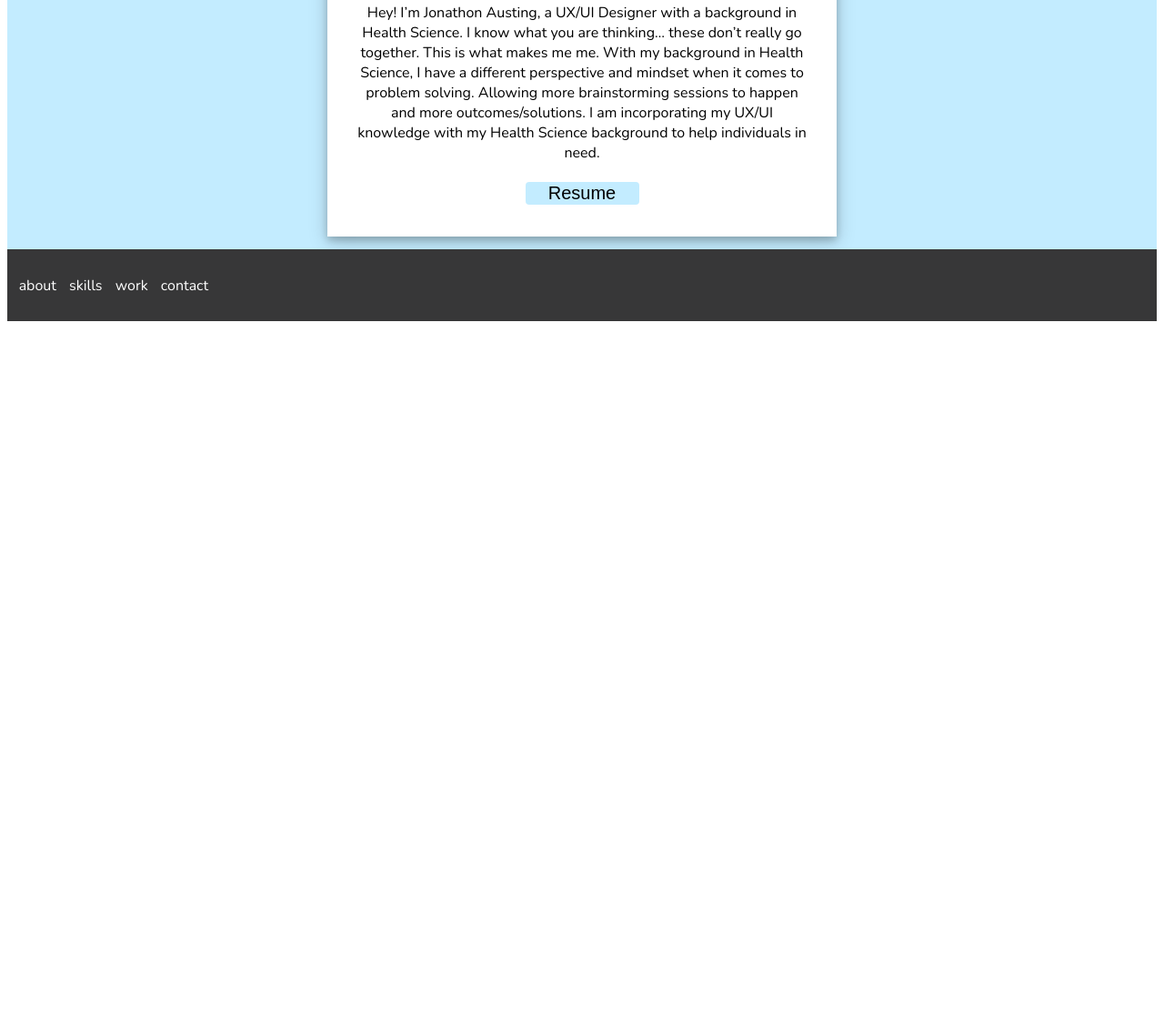
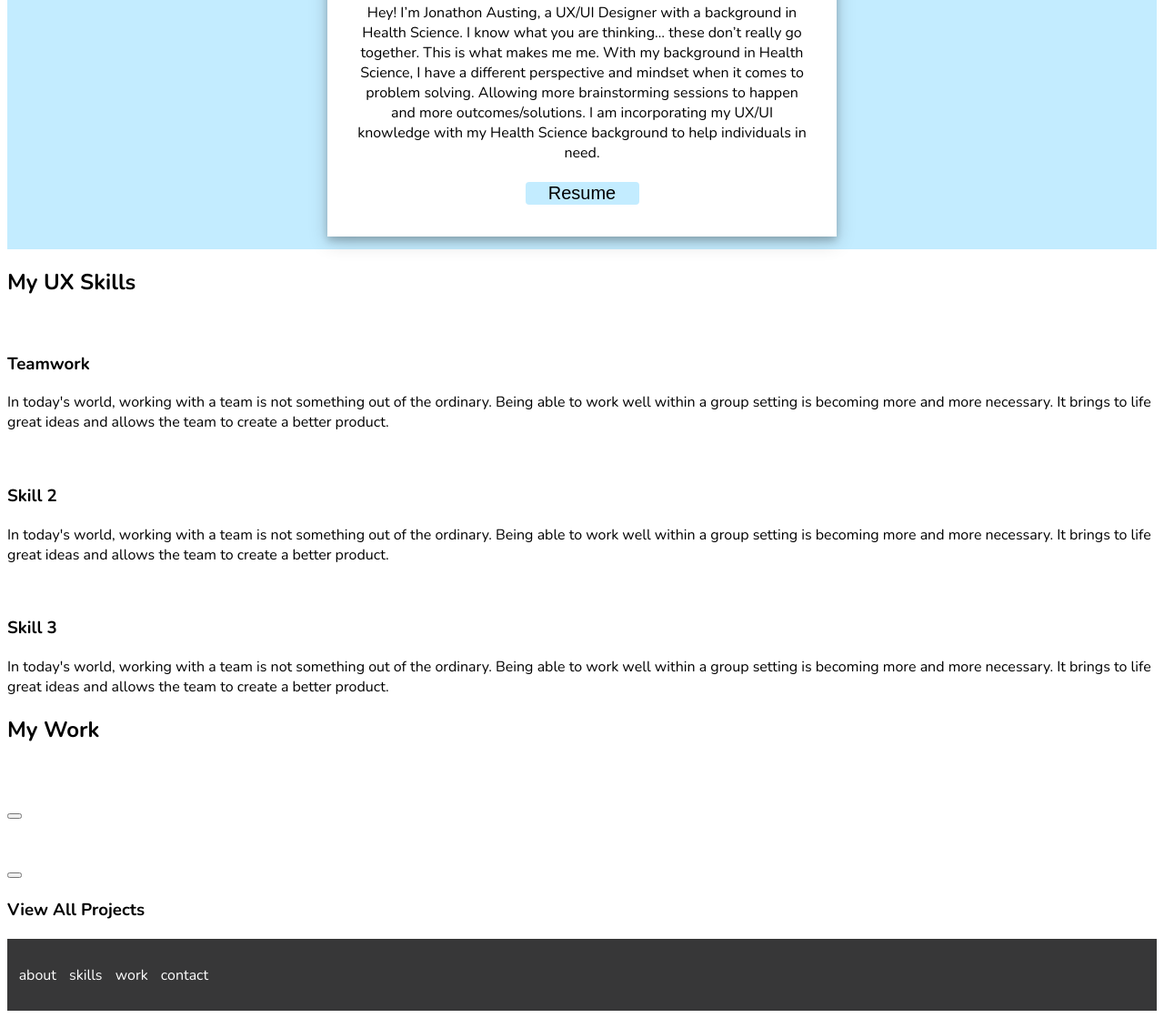
Before and after one commit to JonathonAusting/UX_UI_HW_18, a plain HTML site: page index.html in a window 1280 px wide. Shown: the part 464-1583 px from the top of the page at 91% size. Before the commit the page ends 825 px from the top, so only its background shows below. Drawn offline with nearby package versions, Linux system fonts and the light colour scheme.

Commit message:
Update HTML
Updated with My Skills/My Work

```diff
--- a/index.html
+++ b/index.html
@@ -33,6 +33,48 @@
                 <button class="button" style="vertical-align: middle"><span>Resume </span></button>
             </div>
         </section>
+        <section class="mySkills">
+            <h1>My UX Skills</h1>
+            <div class="flexContainer">
+                <div>
+                    <img>
+                    <h3>Teamwork</h3>
+                    <p>In today's world, working with a team is not something out of the ordinary. Being able to work well within a group setting is becoming more and more necessary. It brings to life great ideas and allows the team to create a better product.</p>
+                </div>
+                <div>
+                    <img>
+                    <h3>Skill 2</h3>
+                    <p>In today's world, working with a team is not something out of the ordinary. Being able to work well within a group setting is becoming more and more necessary. It brings to life great ideas and allows the team to create a better product.</p>
+                </div>
+                <div>
+                    <img>
+                    <h3>Skill 3</h3>
+                    <p>In today's world, working with a team is not something out of the ordinary. Being able to work well within a group setting is becoming more and more necessary. It brings to life great ideas and allows the team to create a better product.</p>
+                </div>
+            </div>
+        </section>
+        <section class="myWork">
+            <h1>My Work</h1>
+            <div class="workGrid">
+                <div>
+                    <img>
+                </div>
+                <div>
+                    <h4></h4>
+                    <p></p>
+                    <button></button>
+                </div>
+                <div>
+                    <img>
+                </div>
+                <div>
+                    <h4></h4>
+                    <p></p>
+                    <button></button>
+                </div>
+            </div>
+            <h3>View All Projects</h3>
+        </section>
         <footer>
             <ul class="footer">
                 <li>about</li>
```
